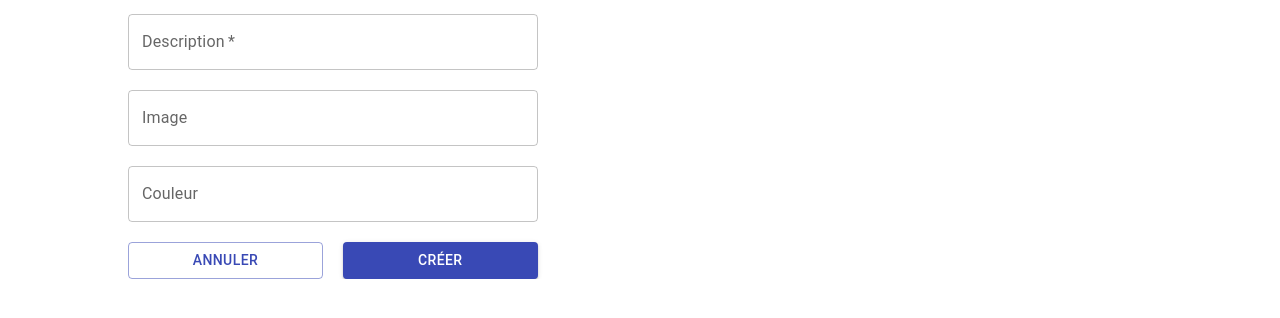
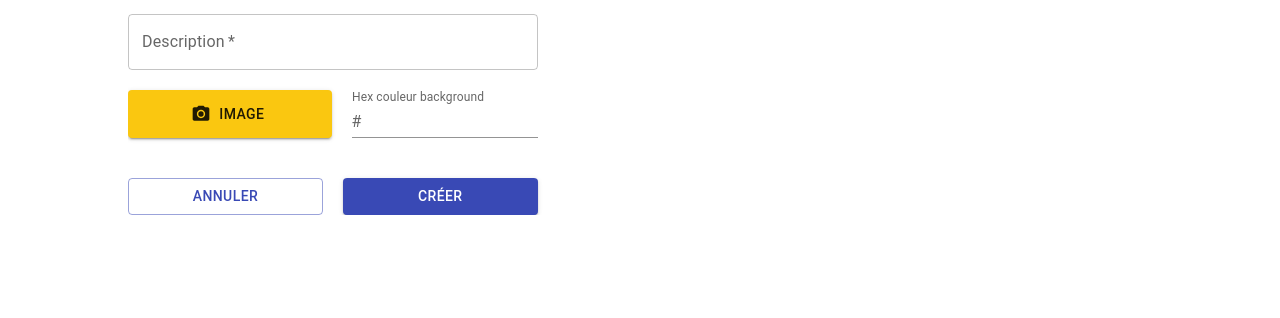
Before and after one commit to Cours-Alexandre-Ouellet/projet-ebadge, a React (Create React App) app in the folder ebadge_React/: page /createbadge in a window 1280 px wide. Shown: the part 330-648 px from the top of the page. Built offline with nearby package versions, Linux system fonts and the light colour scheme; no server answers.

Commit message:
input image et couleur

```diff
--- a/ebadge_React/src/composant/BadgeCreateForm.css
+++ b/ebadge_React/src/composant/BadgeCreateForm.css
@@ -51,7 +51,14 @@ form {
     width: 100%;
 }
 
-.badge-create-form-button {
+.badge-create-form-button-field {
+    display: flex;
+    width: 80%;
+    justify-content: space-between;
+    margin-bottom: 20px;
+}
+
+.badge-create-form-button-submit {
     display: flex;
     width: 80%;
     justify-content: space-between;
--- a/ebadge_React/src/composant/BadgeCreateForm.js
+++ b/ebadge_React/src/composant/BadgeCreateForm.js
@@ -1,7 +1,8 @@
 import React from 'react';
 import './BadgeCreateForm.css';
 import '@mui/material';
-import { Button, TextField } from '@mui/material';
+import { Button, TextField, InputAdornment } from '@mui/material';
+import { PhotoCamera } from '@mui/icons-material';
 
 class BadgeCreateForm extends React.Component {
     constructor(props) {
@@ -89,25 +90,57 @@ class BadgeCreateForm extends React.Component {
                                     required
                                     sx={{ width: '80%', marginTop: '20px' }}
                                 />
-                                <TextField
-                                    id="image"
-                                    name="image"
-                                    label="Image"
-                                    variant="outlined"
+                                <div className="badge-create-form-button-field">
+                                    <Button
+                                        variant="contained"
+                                        color='secondary'
+                                        id='image'
+                                        name='image'
                                         value={this.state.image}
                                         onChange={this.handleChange}
-                                    sx={{ width: '80%', marginTop: '20px' }}
+                                        sx={{
+                                            width: '100%',
+                                            marginTop: '20px',
+                                            marginRight: '20px'
+                                        }}
+                                        startIcon={<PhotoCamera />}
+                                    >
+                                        Image
+                                        <input
+                                            type="file"
+                                            accept='image/*'
+                                            hidden
                                         />
+                                    </Button>
                                     <TextField
                                         id="color"
                                         name="color"
-                                    label="Couleur"
-                                    variant="outlined"
+                                        label="Hex couleur background"
+                                        variant="standard"
                                         value={this.state.color}
                                         onChange={this.handleChange}
-                                    sx={{ width: '80%', marginTop: '20px' }}
+                                        sx={{
+                                            width: '100%',
+                                            marginTop: '20px'
+                                        }}
+                                        InputProps={{
+                                            startAdornment: (
+                                                <InputAdornment position="start">
+                                                    #
+                                                </InputAdornment>
+                                            ),
+                                            endAdornment: (
+                                                <InputAdornment position="end">
+                                                    <div
+                                                        className="badge-create-form-color"
+                                                        style={{ backgroundColor: "#" + this.state.color, width: '20px', height: '20px' }}
                                                     />
-                                <div className="badge-create-form-button">
+                                                </InputAdornment>
+                                            ),
+                                        }}
+                                    />
+                                </div>
+                                <div className="badge-create-form-button-submit">
                                     <Button variant="outlined" sx={{
                                         width: '100%',
                                         marginTop: '20px',
```
Lines whose indentation alone changed are shown as unchanged.
